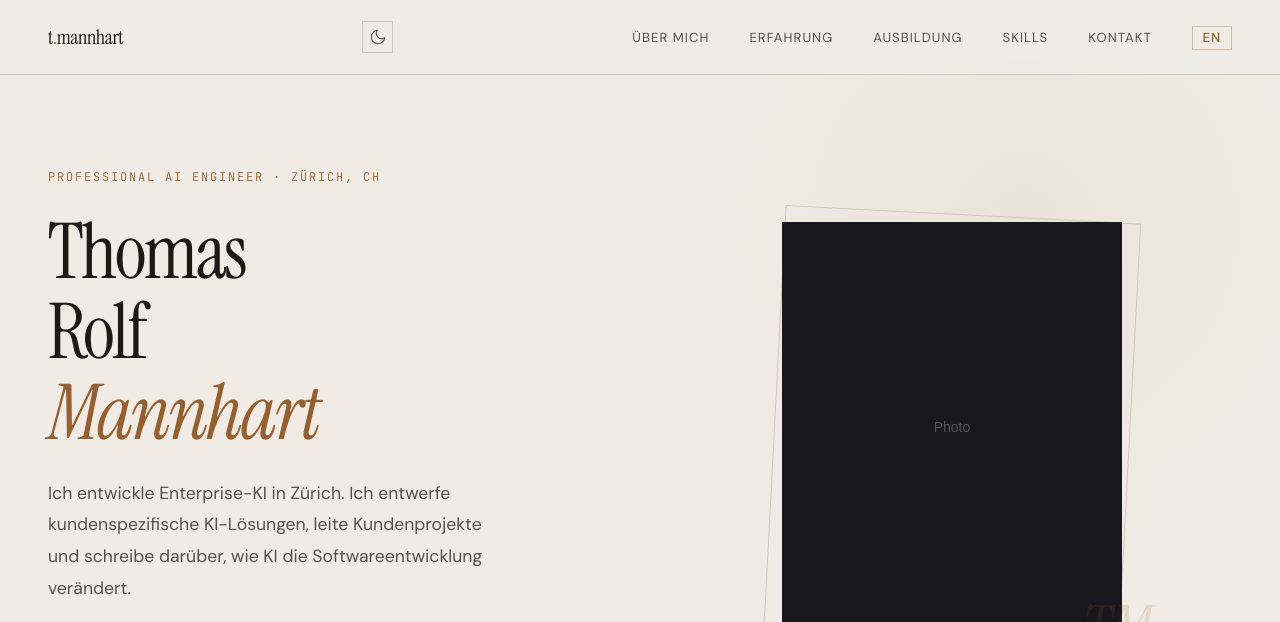
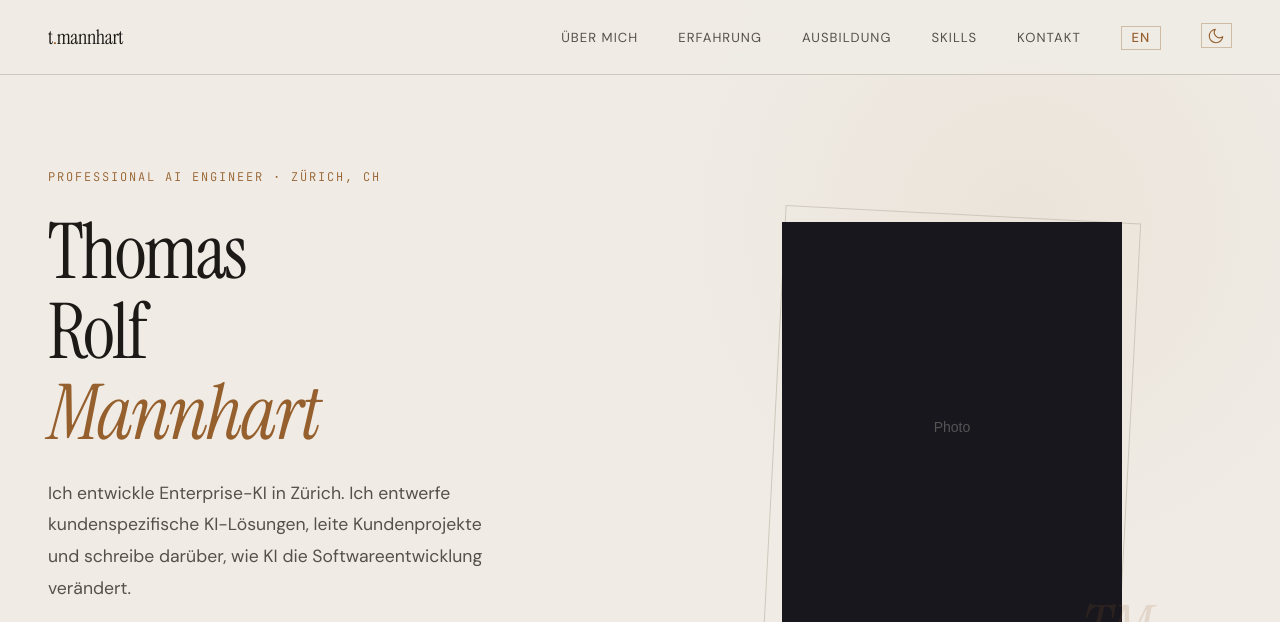
Before and after one commit to thommann/mannhart.ai, an Eleventy site: page src/de/index.njk in a window 1280 px wide. Shown: the top 622 px of the page. Built offline with nearby package versions, Linux system fonts and the light colour scheme; Eleventy itself is replaced by a stand-in of ours; files that its build step writes are made by us from their sources.

Commit message:
Improve light mode contrast and move theme toggle next to lang switcher

```diff
--- a/src/_includes/sections/nav.njk
+++ b/src/_includes/sections/nav.njk
@@ -1,14 +1,6 @@
 <nav>
   <a href="/{{ locale }}/" class="logo">t<span>.</span>mannhart</a>
   <div class="nav-actions">
-    <button class="theme-toggle" id="theme-toggle" type="button" aria-label="{{ t.nav.themeAriaLabel }}" data-label-light="{{ t.nav.themeLightAriaLabel }}" data-label-dark="{{ t.nav.themeDarkAriaLabel }}">
-      <svg class="theme-icon theme-icon--sun" width="18" height="18" viewBox="0 0 24 24" fill="none" stroke="currentColor" stroke-width="1.5" stroke-linecap="round" stroke-linejoin="round">
-        <circle cx="12" cy="12" r="5"/><line x1="12" y1="1" x2="12" y2="3"/><line x1="12" y1="21" x2="12" y2="23"/><line x1="4.22" y1="4.22" x2="5.64" y2="5.64"/><line x1="18.36" y1="18.36" x2="19.78" y2="19.78"/><line x1="1" y1="12" x2="3" y2="12"/><line x1="21" y1="12" x2="23" y2="12"/><line x1="4.22" y1="19.78" x2="5.64" y2="18.36"/><line x1="18.36" y1="5.64" x2="19.78" y2="4.22"/>
-      </svg>
-      <svg class="theme-icon theme-icon--moon" width="18" height="18" viewBox="0 0 24 24" fill="none" stroke="currentColor" stroke-width="1.5" stroke-linecap="round" stroke-linejoin="round">
-        <path d="M21 12.79A9 9 0 1111.21 3 7 7 0 0021 12.79z"/>
-      </svg>
-    </button>
     <button class="nav-toggle" aria-label="{{ t.nav.menuAriaLabel }}" onclick="document.querySelector('nav ul').classList.toggle('active')">
       <span></span><span></span><span></span>
     </button>
@@ -20,5 +12,15 @@
     <li><a href="#skills">{{ t.nav.skills }}</a></li>
     <li><a href="#contact">{{ t.nav.contact }}</a></li>
     {% include "partials/lang-switcher.njk" %}
+    <li>
+      <button class="theme-toggle" id="theme-toggle" type="button" aria-label="{{ t.nav.themeAriaLabel }}" data-label-light="{{ t.nav.themeLightAriaLabel }}" data-label-dark="{{ t.nav.themeDarkAriaLabel }}">
+        <svg class="theme-icon theme-icon--sun" width="18" height="18" viewBox="0 0 24 24" fill="none" stroke="currentColor" stroke-width="1.5" stroke-linecap="round" stroke-linejoin="round">
+          <circle cx="12" cy="12" r="5"/><line x1="12" y1="1" x2="12" y2="3"/><line x1="12" y1="21" x2="12" y2="23"/><line x1="4.22" y1="4.22" x2="5.64" y2="5.64"/><line x1="18.36" y1="18.36" x2="19.78" y2="19.78"/><line x1="1" y1="12" x2="3" y2="12"/><line x1="21" y1="12" x2="23" y2="12"/><line x1="4.22" y1="19.78" x2="5.64" y2="18.36"/><line x1="18.36" y1="5.64" x2="19.78" y2="4.22"/>
+        </svg>
+        <svg class="theme-icon theme-icon--moon" width="18" height="18" viewBox="0 0 24 24" fill="none" stroke="currentColor" stroke-width="1.5" stroke-linecap="round" stroke-linejoin="round">
+          <path d="M21 12.79A9 9 0 1111.21 3 7 7 0 0021 12.79z"/>
+        </svg>
+      </button>
+    </li>
   </ul>
 </nav>
--- a/src/assets/css/style.css
+++ b/src/assets/css/style.css
@@ -1131,10 +1131,10 @@ footer p {
 
 .theme-toggle {
   background: none;
-  border: 1px solid var(--border);
-  color: var(--text-muted);
+  border: 1px solid rgba(212, 165, 116, 0.3);
+  color: var(--accent);
   cursor: pointer;
-  padding: 0.35rem;
+  padding: 0.15rem 0.35rem;
   display: flex;
   align-items: center;
   justify-content: center;
@@ -1244,7 +1244,8 @@ footer p {
   box-shadow: 0 4px 24px rgba(0, 0, 0, 0.1), 0 12px 48px rgba(0, 0, 0, 0.06);
 }
 
-[data-theme="light"] .lang-switch {
+[data-theme="light"] .lang-switch,
+[data-theme="light"] .theme-toggle {
   border-color: rgba(150, 96, 46, 0.35);
 }
 
```
